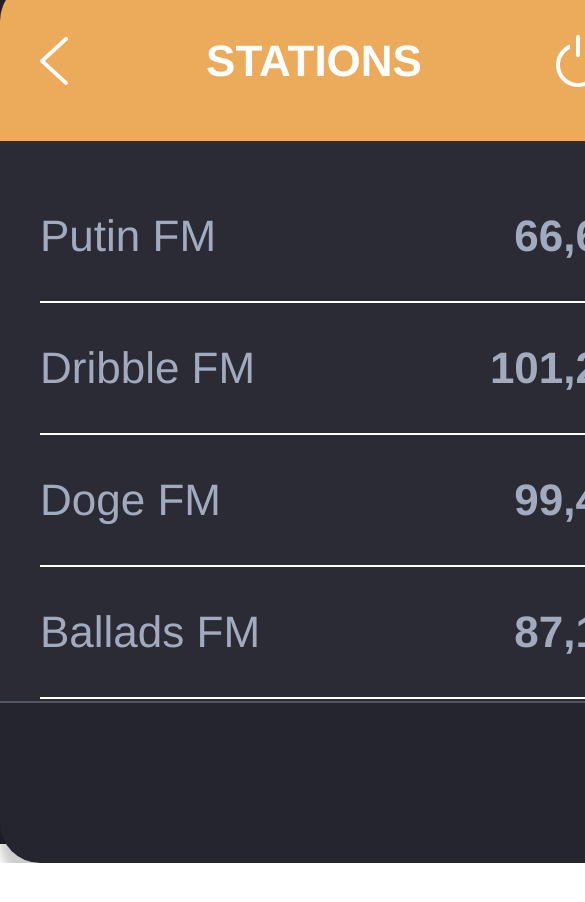
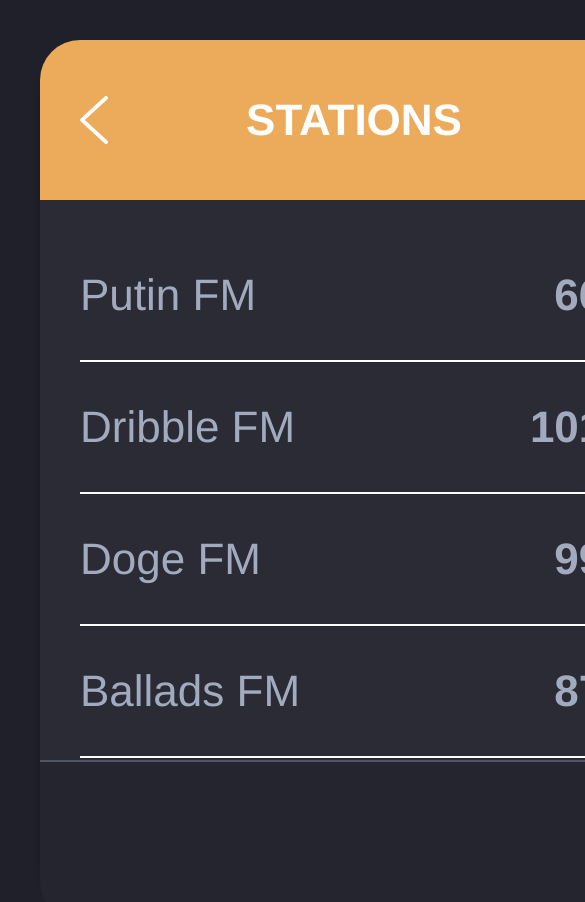
Before and after one commit to isfar-uddin/radio-widget, a React (Create React App) app: page / in a window 390 px wide. Shown: the top 902 px of the page, 585 px wide, since content can reach past the window. Before the commit the page ends 863 px from the top, so only its background shows below. Built offline with nearby package versions, Linux system fonts and the light colour scheme.

Commit message:
Fix responsive issue for mac

```diff
--- a/src/App.module.scss
+++ b/src/App.module.scss
@@ -5,5 +5,4 @@
   justify-content: center;
   align-items: center;
   flex: 1;
-  background-color: $darkBlack;
 }
--- a/src/index.scss
+++ b/src/index.scss
@@ -1,3 +1,5 @@
+@import 'scss/colors.scss';
+
 html,
 body,
 #root {
@@ -12,21 +14,18 @@ body,
 
 body {
   margin: 0;
-  font-family:
-    'Helvetica Neue', 'Segoe UI',
-    'Roboto',
-    'Oxygen',
-    'Ubuntu', 'Cantarell', 'Fira Sans', 'Droid Sans',
-    sans-serif;
+  font-family: "Helvetica Neue", "Segoe UI", "Roboto", "Oxygen", "Ubuntu",
+    "Cantarell", "Fira Sans", "Droid Sans", sans-serif;
   -webkit-font-smoothing: antialiased;
   -moz-osx-font-smoothing: grayscale;
+  padding: 40px;
+  background-color: $darkBlack;
 }
 
 code {
-  font-family: source-code-pro, Menlo, Monaco, Consolas, 'Courier New',
+  font-family: source-code-pro, Menlo, Monaco, Consolas, "Courier New",
     monospace;
 }
-
 
 /* Animation to hide and show the FM details */
 .stationDetails-enter {
@@ -52,12 +51,12 @@ code {
 
 .tabBarDetails-enter {
   opacity: 0.05;
-  transform:  opacity 500ms ease-in-out;
+  transform: opacity 500ms ease-in-out;
 }
 
 .tabBarDetails-enter-active {
   opacity: 1;
-  transition:  opacity 500ms ease-in-out;
+  transition: opacity 500ms ease-in-out;
 }
 
 .tabBarDetails-exit {
--- a/src/screens/Widget.module.scss
+++ b/src/screens/Widget.module.scss
@@ -5,6 +5,7 @@
   width: 640px;
   box-shadow: 0px 20px 10px 0px rgba(0, 0, 0, 0.2);
   border-radius: $primaryBorderRadius;
+  height: 100%;
 }
 
 .fmContainer {
```
